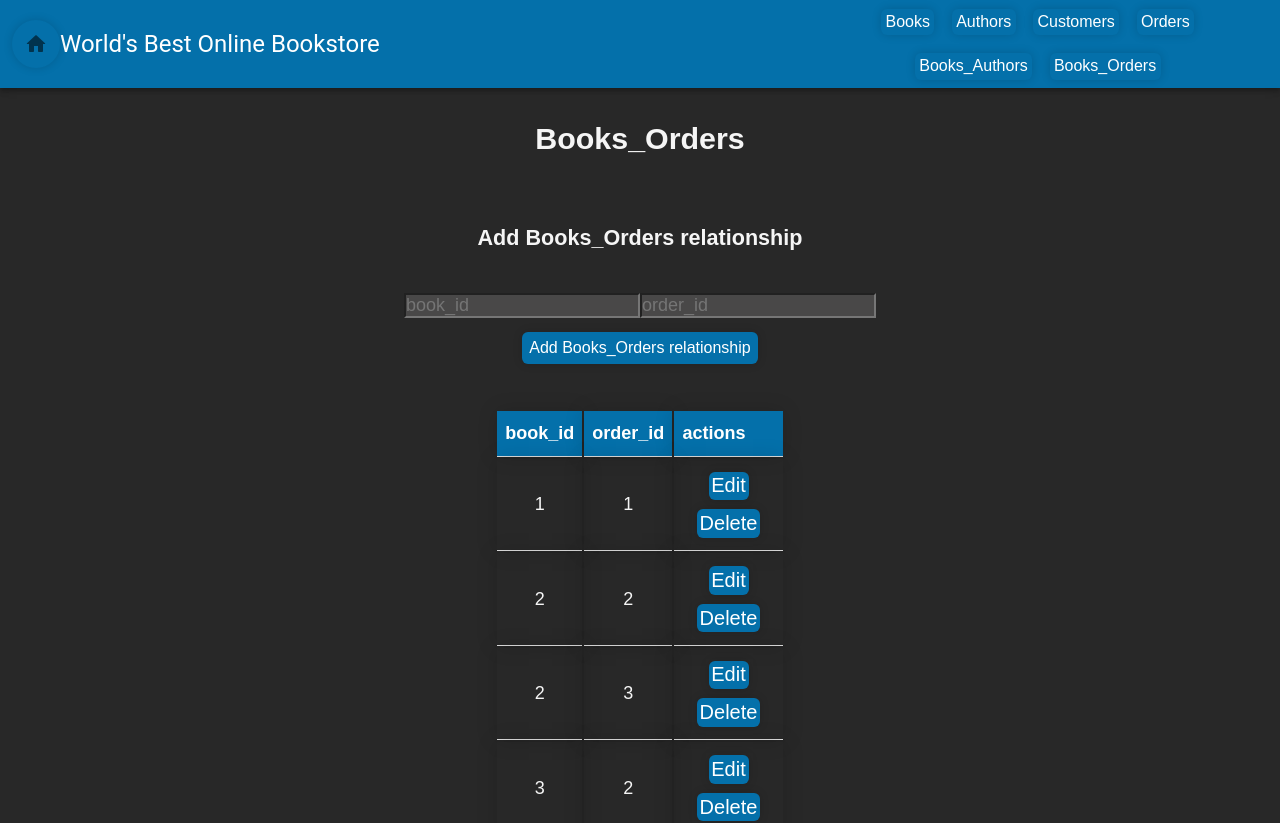
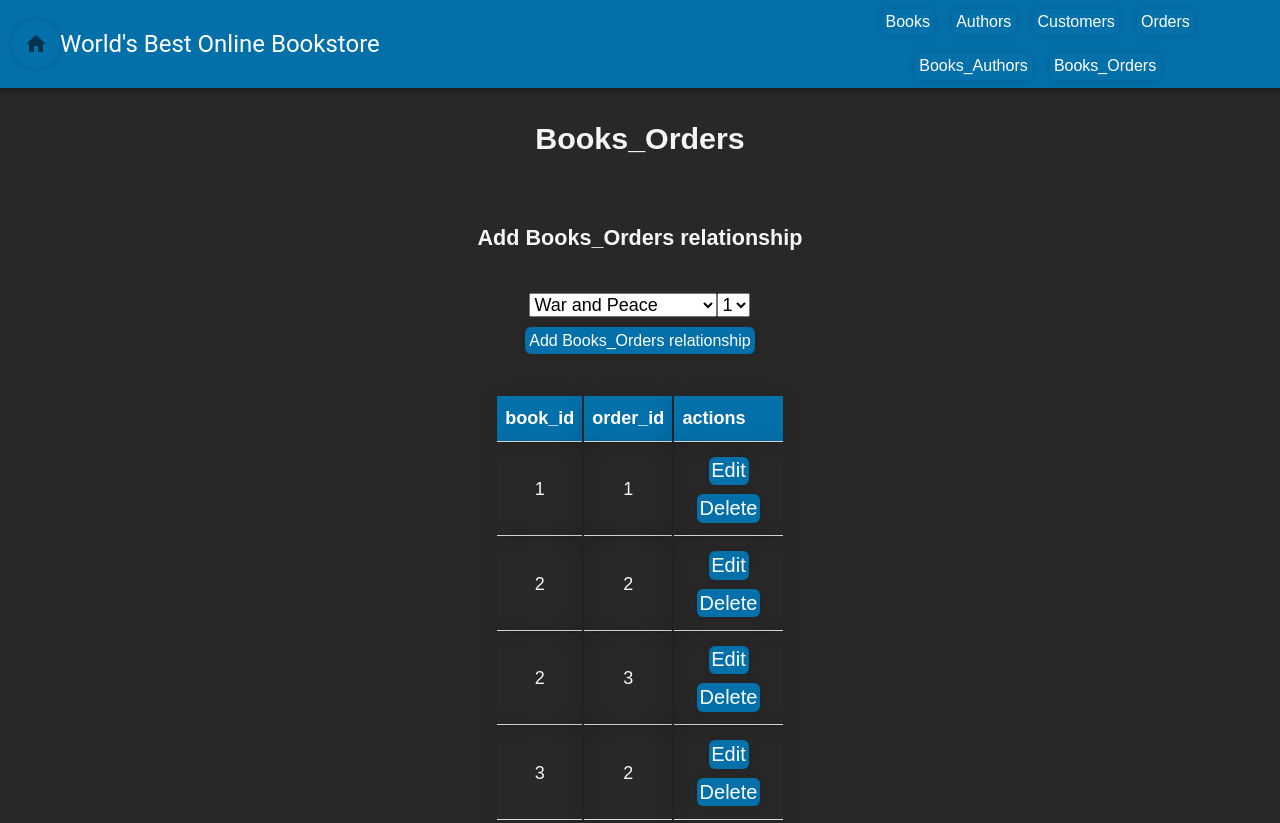
Before and after one commit to Tincaniam/The-Worlds-Best-Online-Bookstore, a React (Create React App) app in the folder client/: page /books_orders in a window 1280 px wide. Shown: the top 823 px of the page. Built offline with nearby package versions, Linux system fonts and the light colour scheme.

Commit message:
temped up drop downs

```diff
--- a/client/src/pages/BooksAuthorsPage.js
+++ b/client/src/pages/BooksAuthorsPage.js
@@ -1,22 +1,37 @@
 import React from 'react';
 
 export const BooksAuthorsPage = () => {
+
+    // temp books hardcoded for testing
+    const books = [
+        { book_id: 1, title: 'War and Peace' },
+        { book_id: 2, title: 'Good Omens' },
+        { book_id: 3, title: 'To Kill a Mockingbird' }
+    ];
+
+    // temp authors hardcoded for testing
+    const authors = [
+        { author_id: 1, first_name: 'Leo', last_name: 'Tolstoy' },
+        { author_id: 2, first_name: 'Terry', last_name: 'Pratchett' },
+        { author_id: 3, first_name: 'Neil', last_name: 'Gaiman' },
+        { author_id: 4, first_name: 'Harper', last_name: 'Lee'}
+    ];
 
     return (
         <div>
             <h3>Book_Authors</h3>
             <br />
             <h5>Add Books_Authors relationship</h5>
-            <input
-                className='form-control'
-                type="number"
-                placeholder="book_id"
-                />
-            <input
-                className='form-control'
-                type="number"
-                placeholder="author_id"
-                />
+            <select className='form-control'>
+                {books.map(book => (
+                    <option key={book.book_id} value={book.book_id}>{book.title}</option>
+                ))}
+            </select>
+            <select className='form-control'>
+                {authors.map(author => (
+                    <option key={author.author_id} value={author.author_id}>{author.first_name} {author.last_name}</option>
+                ))}
+            </select>
             <button className="button-medium">Add Books_Authors relationship</button>
 
             <br /><br />
--- a/client/src/pages/BooksOrdersPage.js
+++ b/client/src/pages/BooksOrdersPage.js
@@ -1,22 +1,38 @@
 import React from 'react';
 
 export const BooksOrdersPage = () => {
+
+    // temp books hardcoded for testing
+    const books = [
+        { book_id: 1, title: 'War and Peace' },
+        { book_id: 2, title: 'Good Omens' },
+        { book_id: 3, title: 'To Kill a Mockingbird' }
+    ];
+
+    // temp orders hardcoded for testing
+    const orders = [
+        { order_id: 1, order_date: '2020-01-01' },
+        { order_id: 2, order_date: '2020-02-02' },
+        { order_id: 3, order_date: '2020-03-03' }
+    ];
 
     return (
         <div>
             <h3>Books_Orders</h3>
             <br />
             <h5>Add Books_Orders relationship</h5>
-            <input
-                className='form-control'
-                type="number"
-                placeholder="book_id"
-                />
-            <input
-                className='form-control'
-                type="number"
-                placeholder="order_id"
-                />
+            <select className='form-control'>
+                {books.map(book => (
+                    <option key={book.book_id} value={book.book_id}>{book.title}</option>
+                ))}
+            </select>
+            <select className='form-control'>
+                {orders.map(order => (
+                    <option key={order.order_id} value={order.order_id}>{order.order_id}</option>
+                ))}
+
+            </select>
+
             <button className="button-medium">Add Books_Orders relationship</button>
 
             <br /><br />
--- a/client/src/pages/EditAuthorsPage.js
+++ b/client/src/pages/EditAuthorsPage.js
@@ -1,6 +1,6 @@
 import React from 'react';
 
-export const AuthorsPage = () => {
+export const EditAuthorsPage = () => {
 
     return (
         <div>
@@ -72,4 +72,4 @@ export const AuthorsPage = () => {
     );
 }
 
-export default AuthorsPage;
+export default EditAuthorsPage;
```
Also changed, not shown: 1 other file (tests, documents, lock files or other folders).
